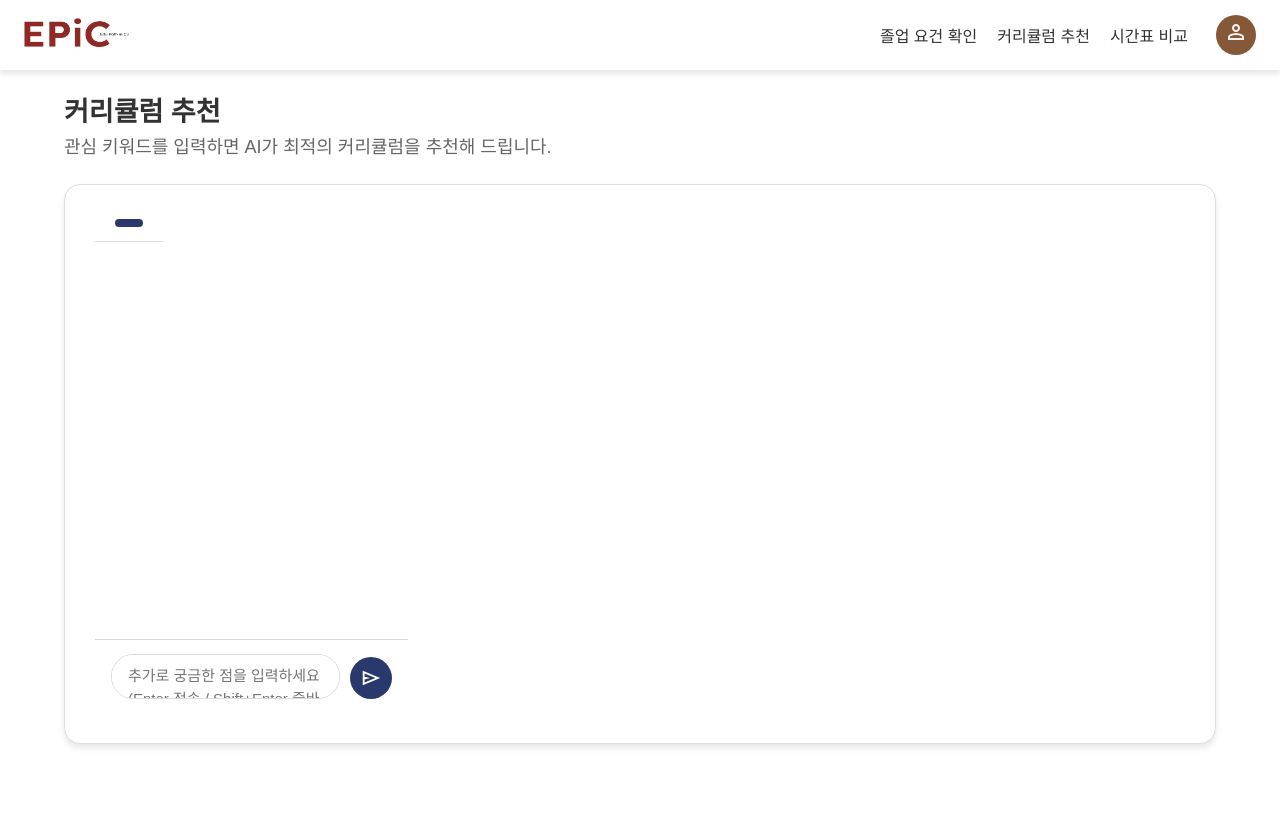
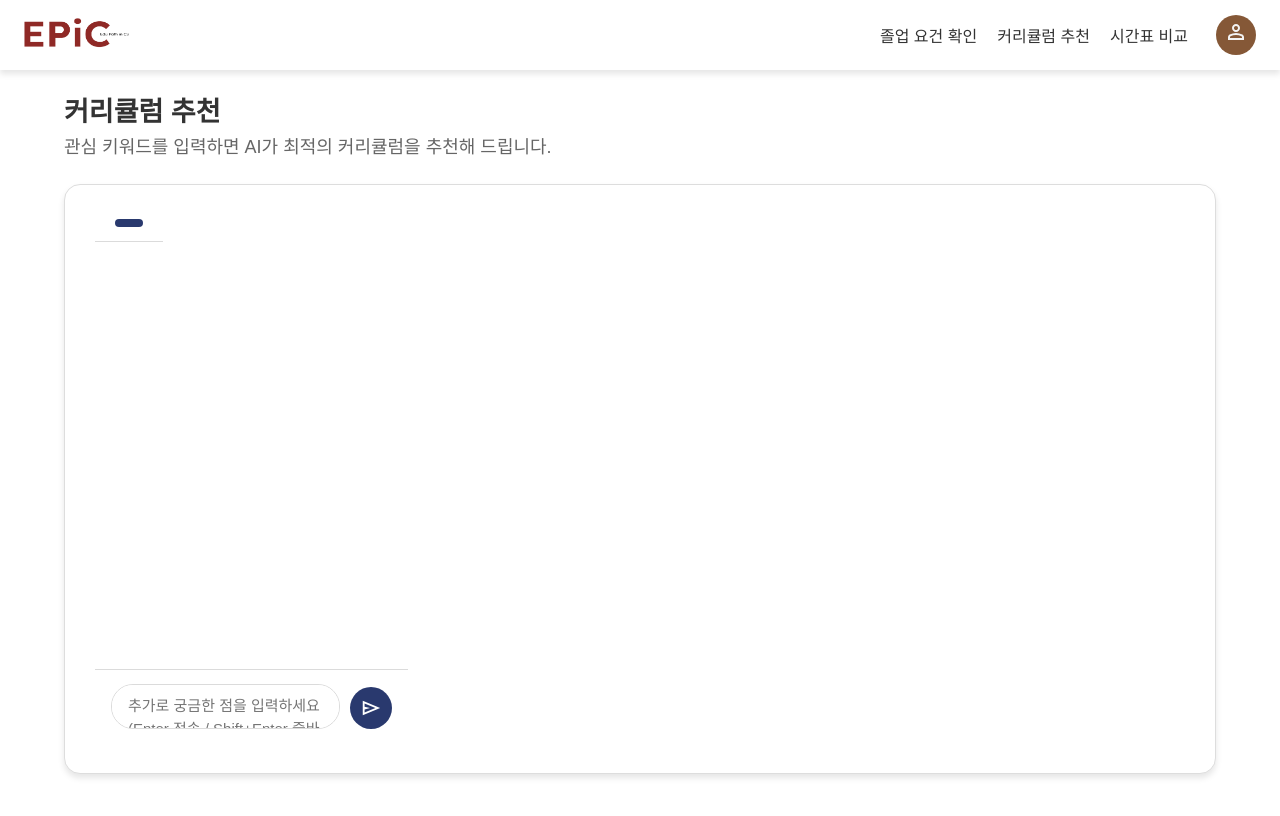
Before and after one commit to jys0615/EPiC, a React app in the folder fe/: page /curriculum-q in a window 1280 px wide. Shown: the top 816 px of the page. Built offline with nearby package versions, Linux system fonts and the light colour scheme; the HTML template or start-up script is replaced by a standard one; a web font is replaced by a local one.

Commit message:
fix: replace crypto.randomUUID with HTTP-compatible UUID generator

```diff
--- a/fe/src/api.js
+++ b/fe/src/api.js
@@ -4,10 +4,16 @@ import axios from 'axios';
 import CONFIG from './config';
 
 // 세션 ID: 브라우저 탭 단위로 유지 (새로고침해도 유지, 탭 닫으면 초기화)
+const generateUUID = () =>
+  'xxxxxxxx-xxxx-4xxx-yxxx-xxxxxxxxxxxx'.replace(/[xy]/g, (c) => {
+    const r = Math.random() * 16 | 0;
+    return (c === 'x' ? r : (r & 0x3 | 0x8)).toString(16);
+  });
+
 const getSessionId = () => {
   let sessionId = sessionStorage.getItem('epic_session_id');
   if (!sessionId) {
-    sessionId = crypto.randomUUID();
+    sessionId = generateUUID();
     sessionStorage.setItem('epic_session_id', sessionId);
   }
   return sessionId;
--- a/fe/src/styles/curriculum-q.css
+++ b/fe/src/styles/curriculum-q.css
@@ -40,7 +40,8 @@
   margin-bottom: 40px;
   display: flex;
   flex-direction: column;
-  height: 70vh;
+  height: calc(100vh - var(--header-height) - 140px);
+  min-height: 500px;
   overflow: hidden;
   box-sizing: border-box;
 }
```
